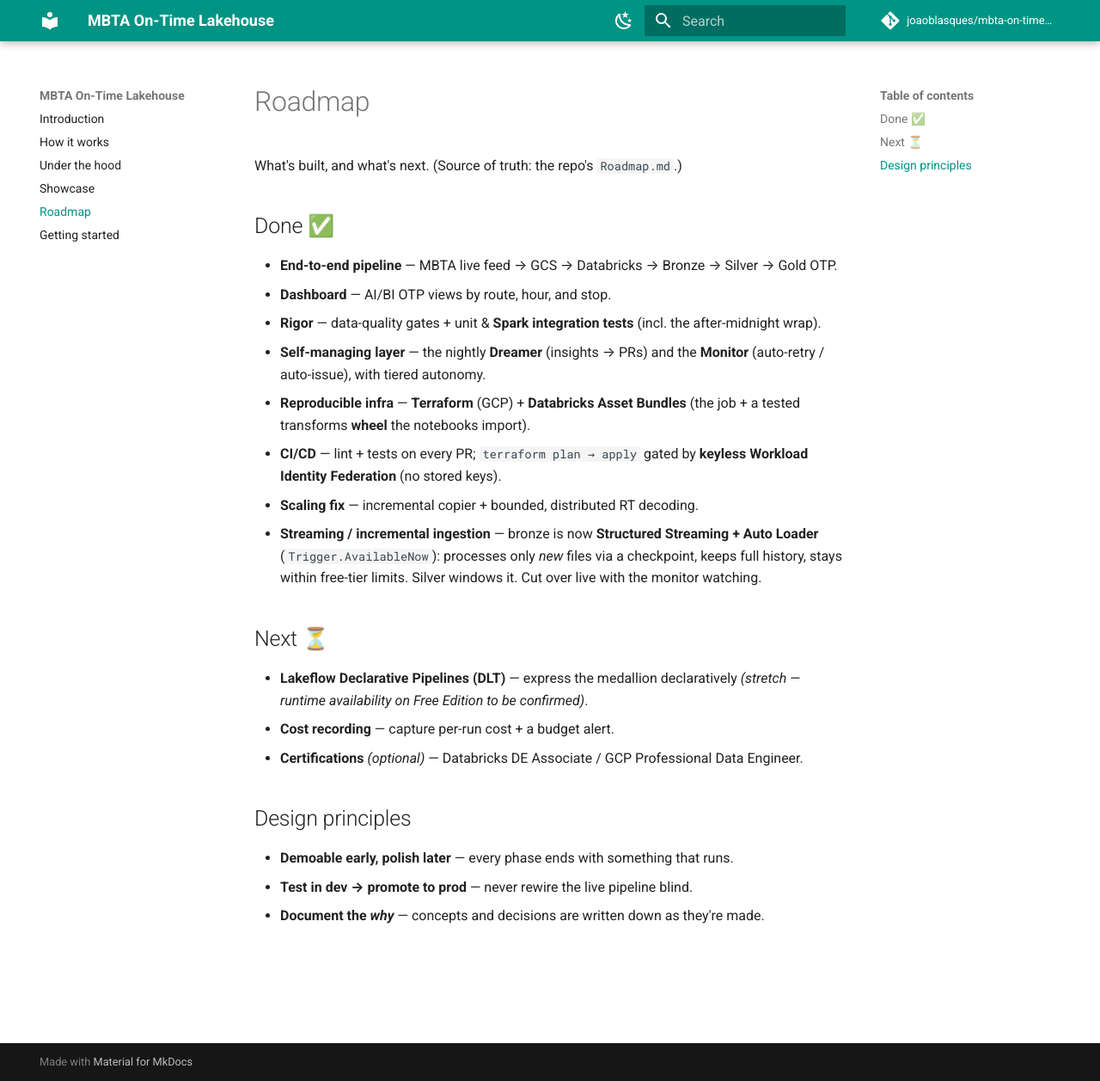
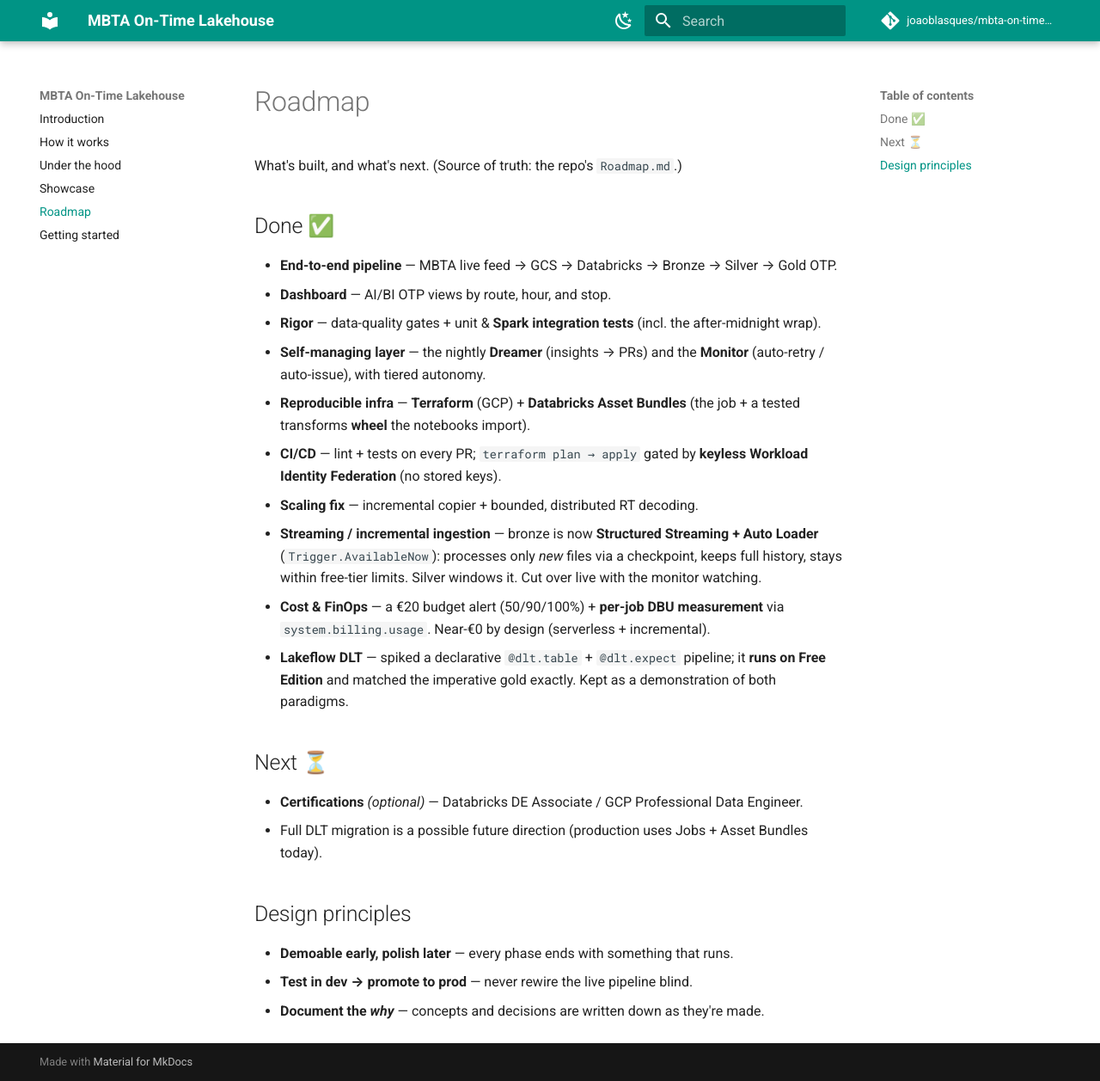
Before and after one commit to joaoblasques/mbta-on-time-lakehouse, an MkDocs documentation site: the page built from website/docs/roadmap.md, in a window 1280 px wide and 1257 px high. Shown: the whole window at 86% size. Built offline with MkDocs 1.6.1 and Material for MkDocs 9.7.7, drawn with Linux system fonts in a browser that asks for light colours; comment, search, counter and statistics services are not loaded.

Commit message:
docs(website): roadmap — cost/FinOps + DLT done

```diff
--- a/website/docs/roadmap.md
+++ b/website/docs/roadmap.md
@@ -14,12 +14,14 @@ What's built, and what's next. (Source of truth: the repo's `Roadmap.md`.)
 - **Streaming / incremental ingestion** — bronze is now **Structured Streaming + Auto Loader**
   (`Trigger.AvailableNow`): processes only *new* files via a checkpoint, keeps full history, stays
   within free-tier limits. Silver windows it. Cut over live with the monitor watching.
+- **Cost & FinOps** — a €20 budget alert (50/90/100%) + **per-job DBU measurement** via
+  `system.billing.usage`. Near-€0 by design (serverless + incremental).
+- **Lakeflow DLT** — spiked a declarative `@dlt.table` + `@dlt.expect` pipeline; it **runs on Free
+  Edition** and matched the imperative gold exactly. Kept as a demonstration of both paradigms.
 
 ## Next ⏳
-- **Lakeflow Declarative Pipelines (DLT)** — express the medallion declaratively *(stretch — runtime
-  availability on Free Edition to be confirmed)*.
-- **Cost recording** — capture per-run cost + a budget alert.
 - **Certifications** *(optional)* — Databricks DE Associate / GCP Professional Data Engineer.
+- Full DLT migration is a possible future direction (production uses Jobs + Asset Bundles today).
 
 ## Design principles
 
```
Also changed, not shown: website/site/roadmap/index.html, website/site/search/search_index.json.
